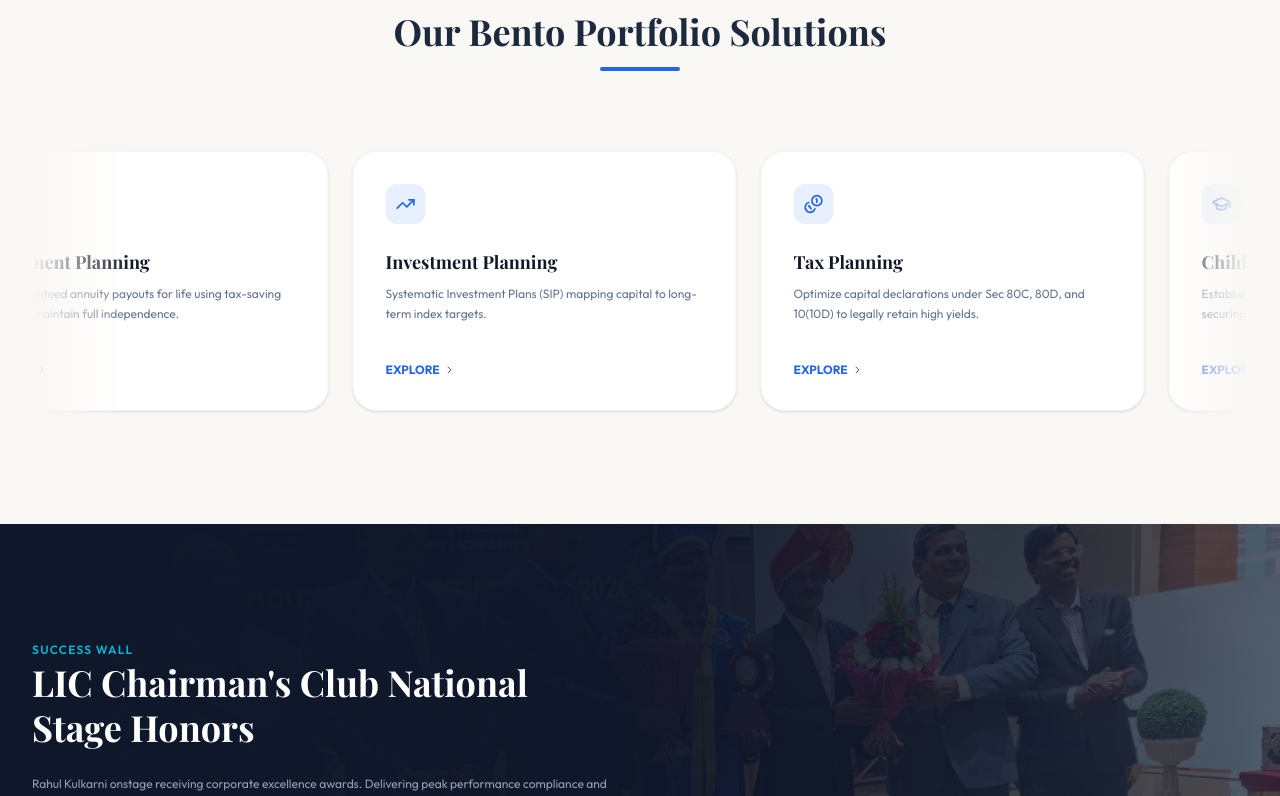
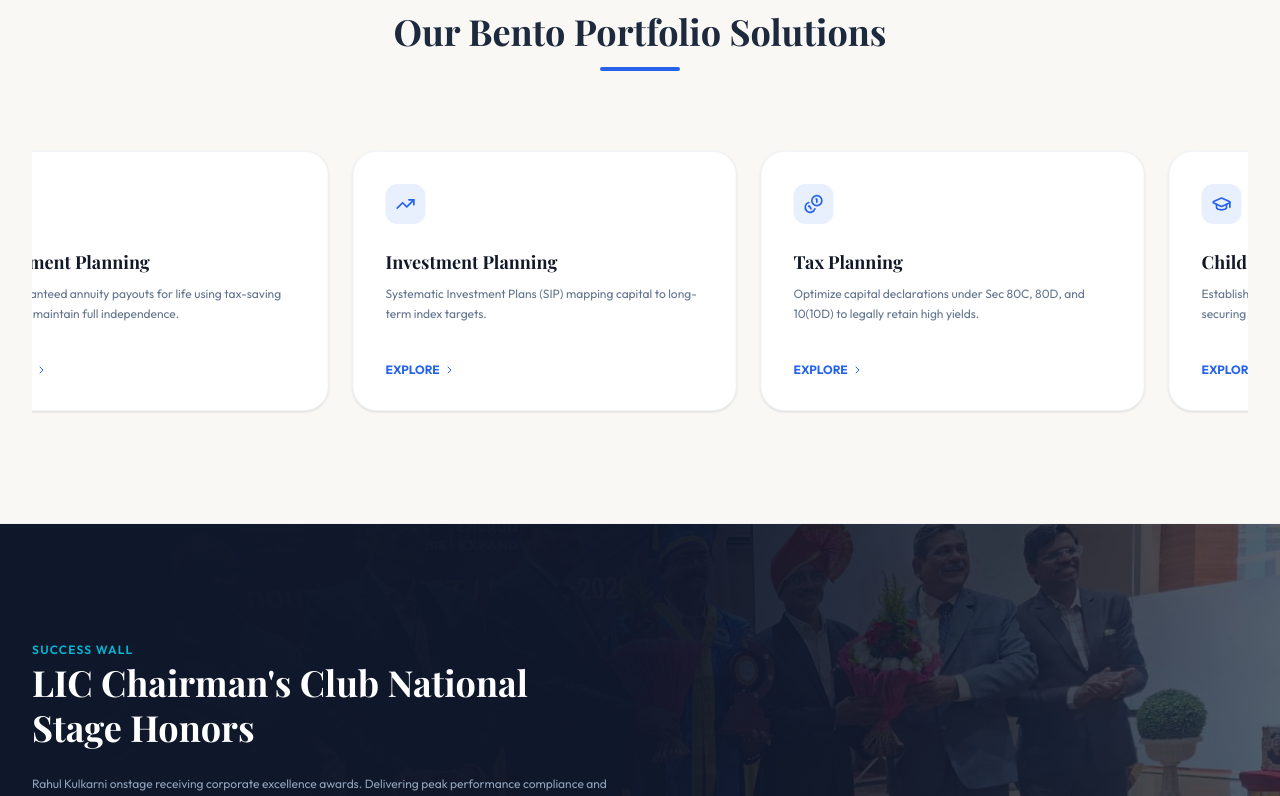
Before and after one commit to gayatrispatil1427-collab/landingpage, a React (Vite) app: page / in a window 1280 px wide. Shown: the part 2424-3220 px from the top of the page. Built offline with nearby package versions, Linux system fonts and the light colour scheme; a web font is replaced by a local one.

Commit message:
fix: remove horizontal fade-out gradient mask from ticker-container to resolve edge blur/artifacts in dark mode

```diff
--- a/src/index.css
+++ b/src/index.css
@@ -251,9 +251,6 @@
   overflow: hidden;
   width: 100%;
   position: relative;
-  /* Premium horizontal fade-out gradient mask */
-  mask-image: linear-gradient(to right, transparent, white 8%, white 92%, transparent);
-  -webkit-mask-image: linear-gradient(to right, transparent, white 8%, white 92%, transparent);
 }
 
 .ticker-track {
```
